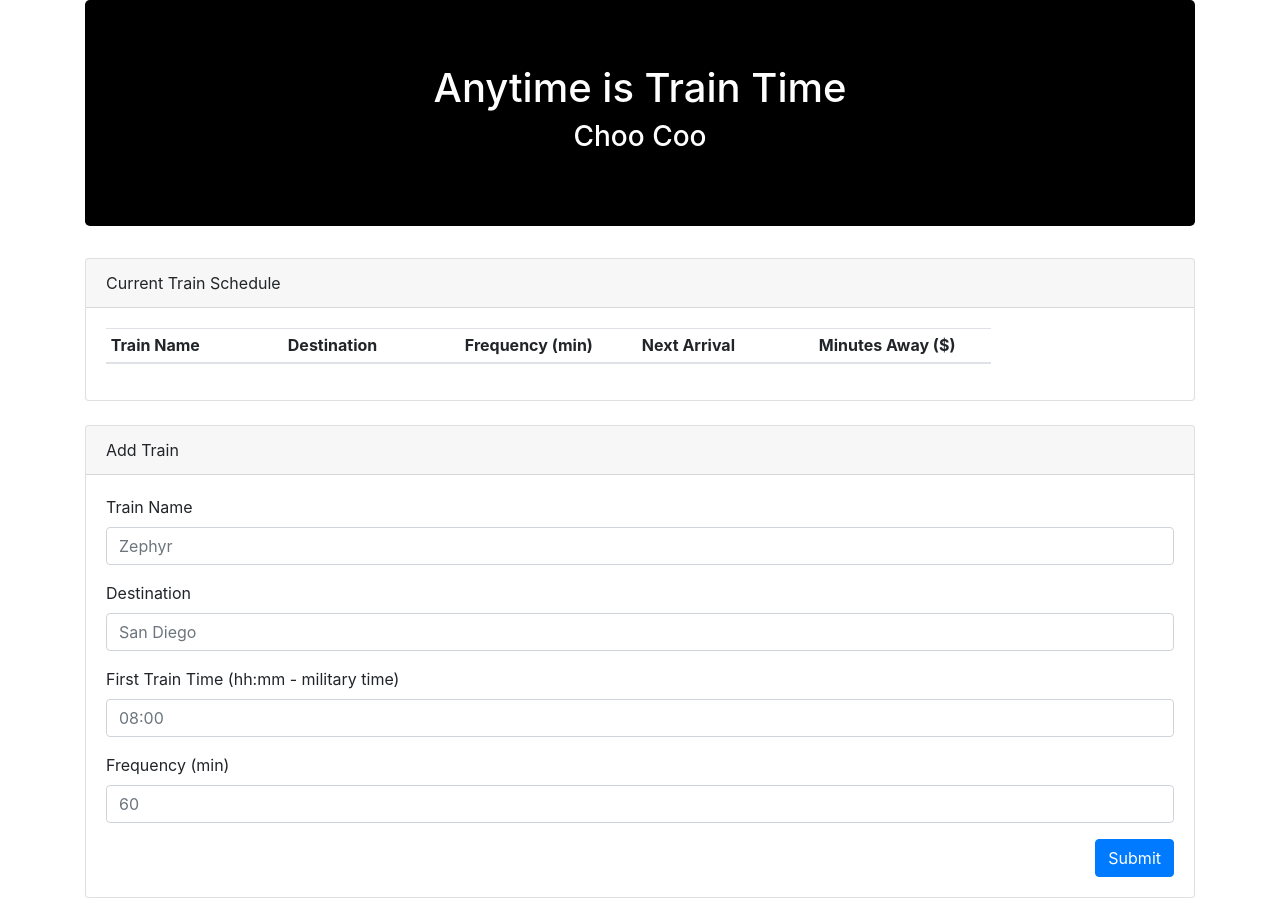
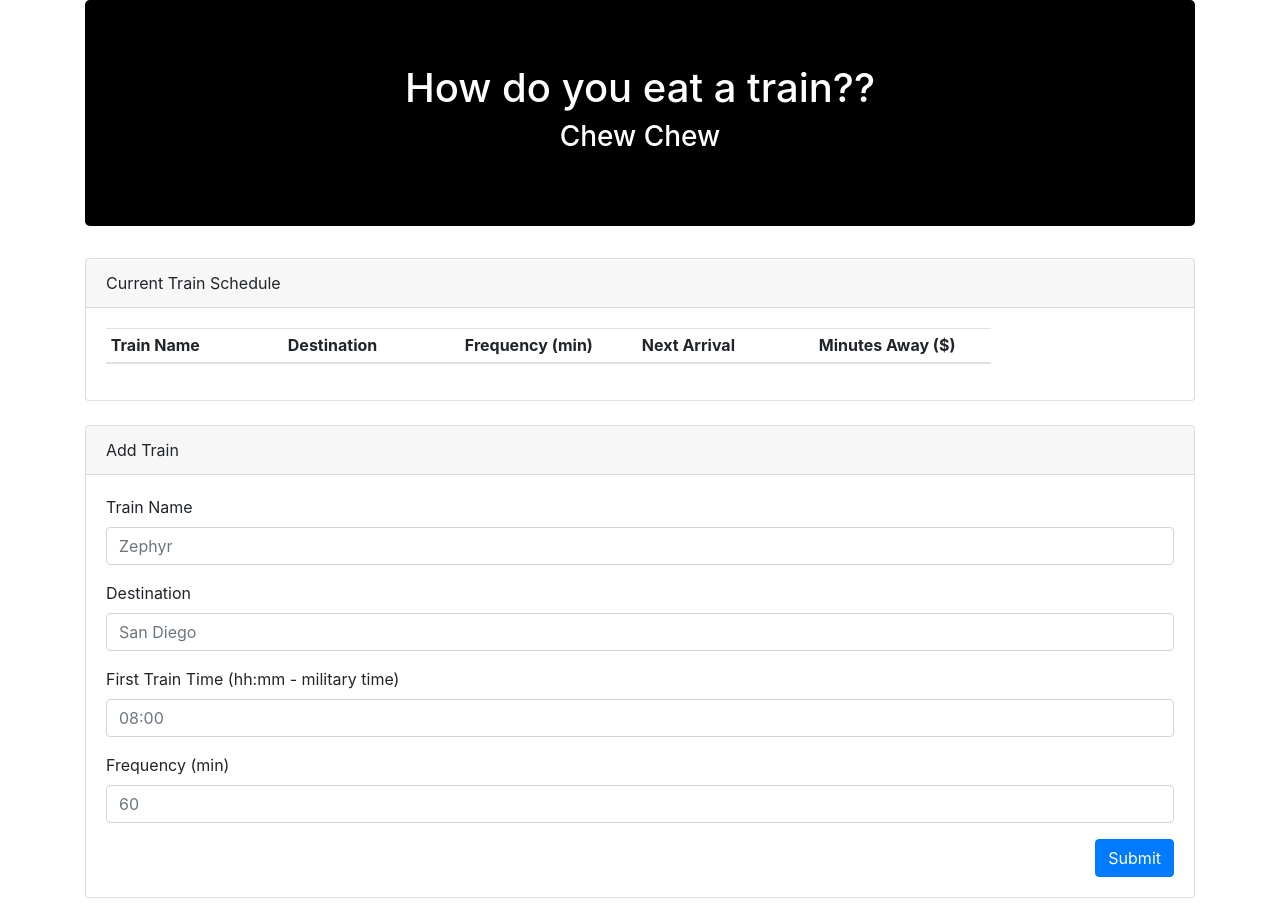
Before and after one commit to ghawthorne66/train-scheduler, a plain HTML site: page index.html in a window 1280 px wide. Drawn offline with nearby package versions, Linux system fonts and the light colour scheme; no server answers.

Commit message:
change title

```diff
--- a/index.html
+++ b/index.html
@@ -38,10 +38,10 @@
         style="background-color: black; color: white"
       >
         <h1 class="text-center">
-          Anytime is Train Time
+          How do you eat a train??
         </h1>
         <h3 class="text-center">
-          Choo Coo
+          Chew Chew
         </h3>
       </div>
 
```
